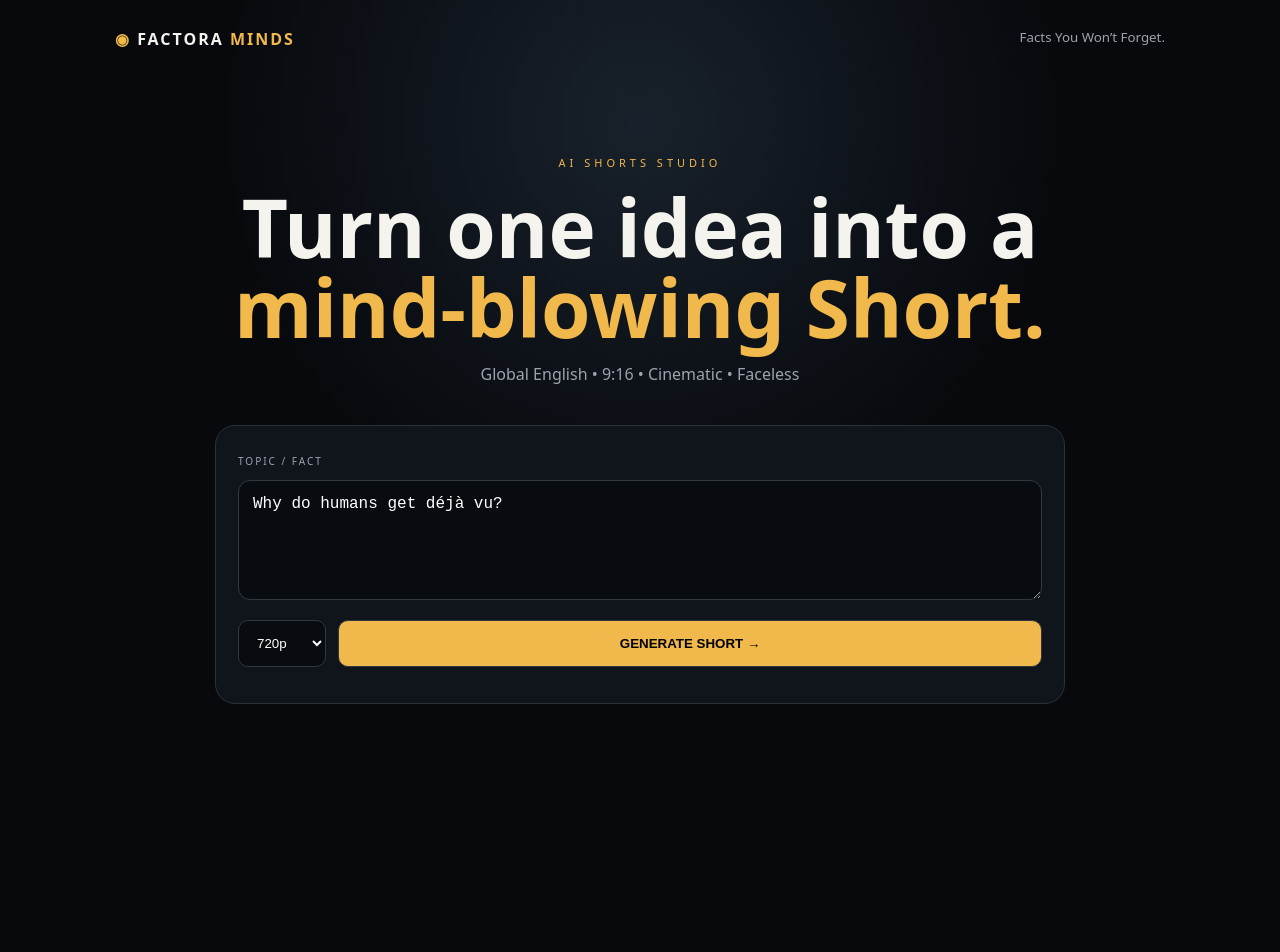
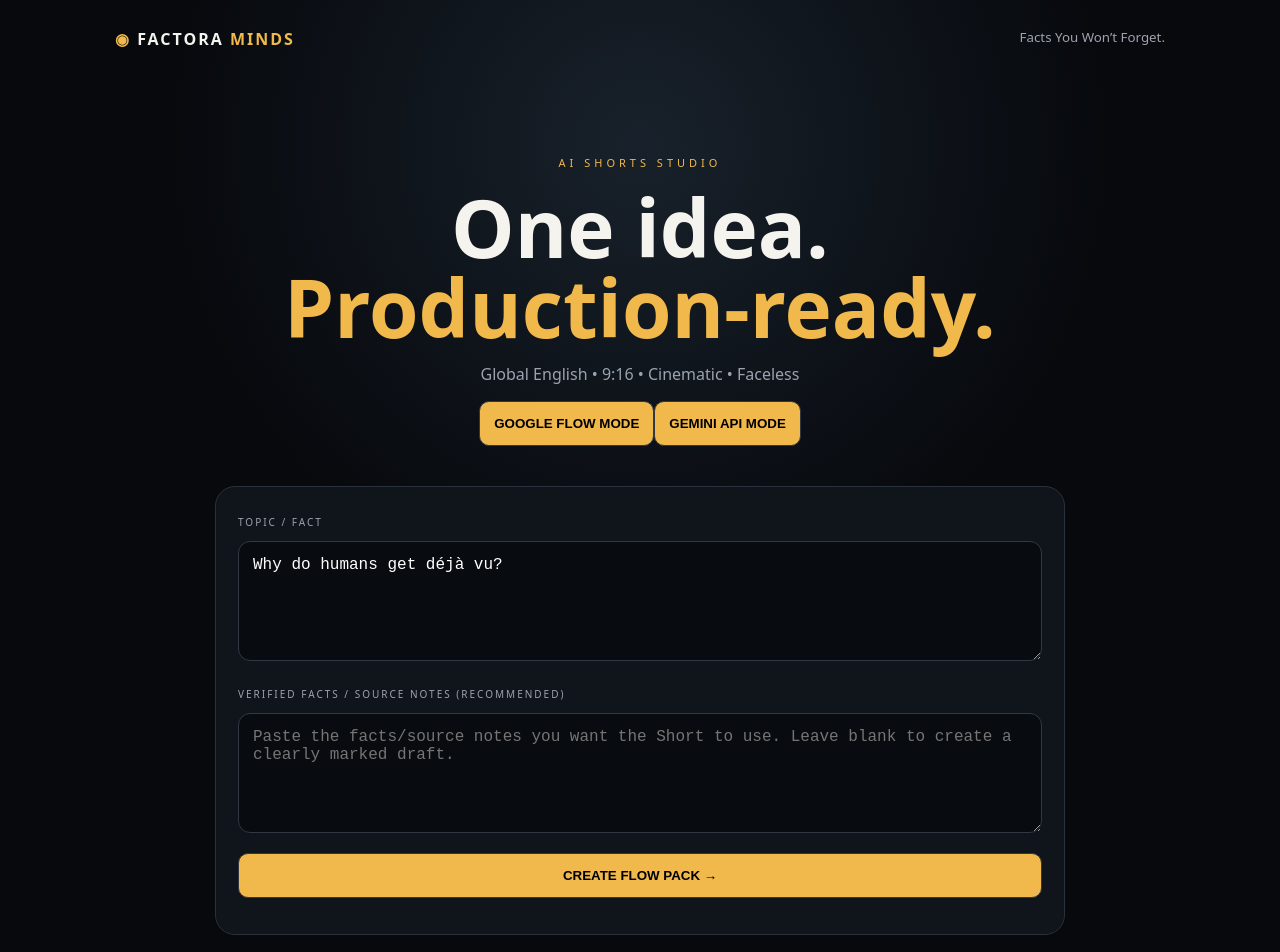
Before and after one commit to TheStyleHubIndia/Clipping-, a React (Vite) app: page / in a window 1280 px wide. Shown: the top 952 px of the page. Before the commit the page ends 800 px from the top, so only its background shows below. Built offline with nearby package versions, Linux system fonts and the light colour scheme.

Commit message:
Add Flow mode UI and production pack

```diff
--- a/factora/main.jsx
+++ b/factora/main.jsx
@@ -1,4 +1,86 @@
-import React,{useState}from"react";import{createRoot}from"react-dom/client";import"./style.css";
-function App(){const[t,setT]=useState("Why do humans get déjà vu?"),[q,setQ]=useState("720p"),[s,setS]=useState(""),[r,setR]=useState(null),[b,setB]=useState(false);
-async function go(){setB(true);setR(null);setS("Creating script and cinematic scenes…");try{let x=await fetch("/api/generate-short",{method:"POST",headers:{"Content-Type":"application/json"},body:JSON.stringify({topic:t,quality:q})}),d=await x.json();if(!x.ok)throw Error(d.error);setR(d);setS("Complete.");}catch(e){setS(e.message||"Generation failed")}finally{setB(false)}}
-return <main><header><strong>◉ FACTORA <i>MINDS</i></strong><small>Facts You Won’t Forget.</small></header><section><label>AI SHORTS STUDIO</label><h1>Turn one idea into a<br/><em>mind-blowing Short.</em></h1><p>Global English • 9:16 • Cinematic • Faceless</p><div className="card"><span>TOPIC / FACT</span><textarea value={t}onChange={e=>setT(e.target.value)}/><div className="row"><select value={q}onChange={e=>setQ(e.target.value)}><option>720p</option><option>1080p</option><option>4k</option></select><button disabled={b}onClick={go}>{b?"GENERATING…":"GENERATE SHORT →"}</button></div><div className="status">{s}</div></div></section>{r&&<article><h2>{r.title}</h2><p>{r.description}</p><video controls src={r.videoUrl}/><a href={r.videoUrl}download>DOWNLOAD MP4</a><pre>{r.script}</pre></article>}</main>}createRoot(document.getElementById("root")).render(<App/>);
+import React,{useState}from"react";
+import{createRoot}from"react-dom/client";
+import"./style.css";
+
+const FLOW_URL="https://labs.google/fx/tools/flow";
+
+function App(){
+  const[t,setT]=useState("Why do humans get déjà vu?");
+  const[f,setF]=useState("");
+  const[q,setQ]=useState("720p");
+  const[mode,setMode]=useState("flow");
+  const[r,setR]=useState(null);
+  const[s,setS]=useState("");
+  const[b,setB]=useState(false);
+
+  async function makeFlow(){
+    setB(true);setR(null);setS("Building your Google Flow production pack…");
+    try{
+      const x=await fetch("/api/flow-pack",{method:"POST",headers:{"Content-Type":"application/json"},body:JSON.stringify({topic:t,facts:f})});
+      const d=await x.json();if(!x.ok)throw Error(d.error);setR(d);setS("Flow pack ready — no Gemini API quota used.");
+    }catch(e){setS(e.message||"Could not create Flow pack")}finally{setB(false)}
+  }
+
+  async function makeApi(){
+    setB(true);setR(null);setS("Generating with Gemini/Veo API…");
+    try{
+      const x=await fetch("/api/generate-short",{method:"POST",headers:{"Content-Type":"application/json"},body:JSON.stringify({topic:t,quality:q})});
+      const d=await x.json();if(!x.ok)throw Error(d.error);setR(d);setS("Complete.");
+    }catch(e){setS(e.message||"Generation failed")}finally{setB(false)}
+  }
+
+  function copyAll(){
+    if(!r)return;
+    const text=[r.title,r.description,r.narration,r.hashtags,...(r.scenes||[])].filter(Boolean).join("\n\n");
+    navigator.clipboard?.writeText(text);setS("Copied production pack.");
+  }
+
+  function downloadPack(){
+    if(!r)return;
+    const text=JSON.stringify(r,null,2);
+    const a=document.createElement("a");a.href=URL.createObjectURL(new Blob([text],{type:"application/json"}));a.download="factora-minds-flow-pack.json";a.click();URL.revokeObjectURL(a.href);
+  }
+
+  return <main>
+    <header><strong>◉ FACTORA <i>MINDS</i></strong><small>Facts You Won’t Forget.</small></header>
+    <section>
+      <label>AI SHORTS STUDIO</label>
+      <h1>One idea.<br/><em>Production-ready.</em></h1>
+      <p>Global English • 9:16 • Cinematic • Faceless</p>
+
+      <div className="tabs">
+        <button className={mode==="flow"?"active":""} onClick={()=>setMode("flow")}>GOOGLE FLOW MODE</button>
+        <button className={mode==="api"?"active":""} onClick={()=>setMode("api")}>GEMINI API MODE</button>
+      </div>
+
+      <div className="card">
+        <span>TOPIC / FACT</span>
+        <textarea value={t} onChange={e=>setT(e.target.value)} />
+        {mode==="flow"&&<>
+          <span>VERIFIED FACTS / SOURCE NOTES (RECOMMENDED)</span>
+          <textarea className="notes" value={f} onChange={e=>setF(e.target.value)} placeholder="Paste the facts/source notes you want the Short to use. Leave blank to create a clearly marked draft." />
+        </>}
+        <div className="row">
+          {mode==="api"&&<select value={q}onChange={e=>setQ(e.target.value)}><option>720p</option><option>1080p</option><option>4k</option></select>}
+          <button disabled={b} onClick={mode==="flow"?makeFlow:makeApi}>{b?"WORKING…":mode==="flow"?"CREATE FLOW PACK →":"GENERATE SHORT →"}</button>
+        </div>
+        <div className="status">{s}</div>
+      </div>
+    </section>
+
+    {r&&<article>
+      <div className="resultTop">
+        <div><h2>{r.title}</h2><p>{r.description}</p></div>
+        {mode==="flow"&&<a className="flowBtn" href={FLOW_URL} target="_blank" rel="noreferrer">OPEN GOOGLE FLOW ↗</a>}
+      </div>
+      {r.verification&&<div className="warning">{r.verification}</div>}
+      {r.narration&&<><h3>NARRATION</h3><pre>{r.narration}</pre></>}
+      {r.scenes&&<><h3>5 CINEMATIC FLOW PROMPTS</h3>{r.scenes.map((x,i)=><div className="scene" key={i}><b>SCENE {i+1}</b><p>{x.replace(/^SCENE \d+ — [^:]+:\s*/,"")}</p><button onClick={()=>navigator.clipboard?.writeText(x.replace(/^SCENE \d+ — [^:]+:\s*/,""))}>COPY PROMPT</button></div>)}</>}
+      {r.hashtags&&<><h3>HASHTAGS</h3><pre>{r.hashtags}</pre></>}
+      {r.flowInstructions&&<><h3>FLOW WORKFLOW</h3><ol>{r.flowInstructions.map((x,i)=><li key={i}>{x}</li>)}</ol></>}
+      {mode==="flow"&&<div className="actions"><button onClick={copyAll}>COPY ALL</button><button onClick={downloadPack}>DOWNLOAD FLOW PACK</button></div>}
+      {r.videoUrl&&<><video controls src={r.videoUrl}/><a className="download" href={r.videoUrl} download>DOWNLOAD MP4</a><pre>{r.script}</pre></>}
+    </article>}
+  </main>
+}
+createRoot(document.getElementById("root")).render(<App/>);
```
